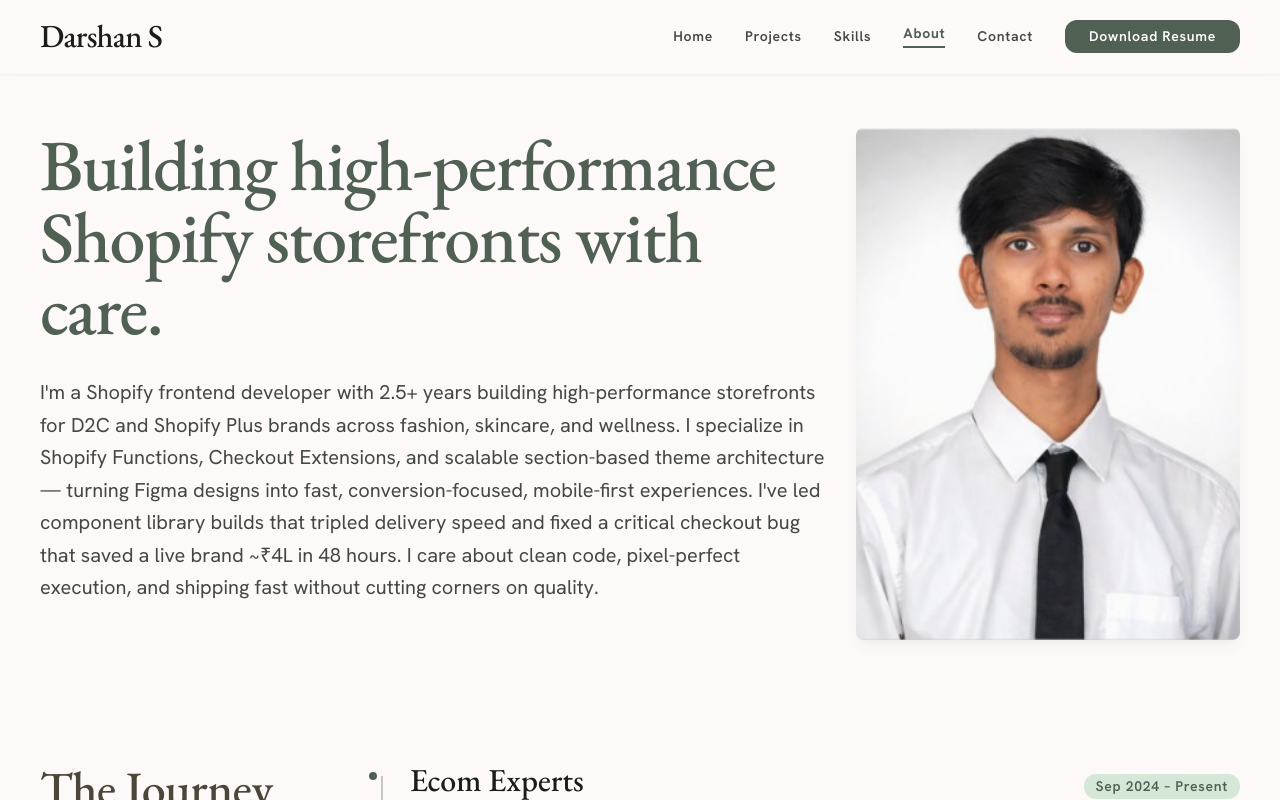
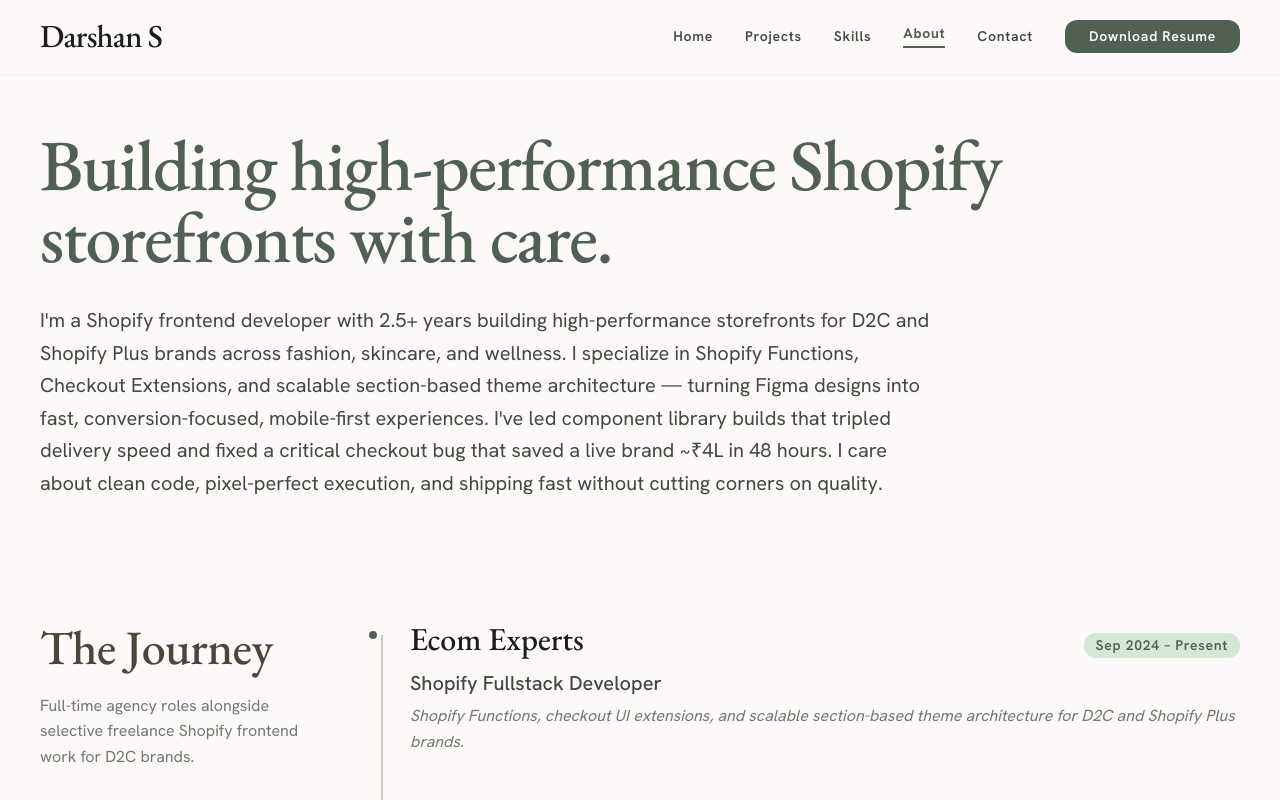
Before and after one commit to darshansrinivasa/darshansrinivasa-portfolio, a Next.js app: page /about in a window 1280 px wide. Shown: the top 800 px of the page. Built offline with nearby package versions, Linux system fonts and the light colour scheme.

Commit message:
[FIX]: About page UI update 2

```diff
--- a/src/components/sections/about/AboutPageContent.tsx
+++ b/src/components/sections/about/AboutPageContent.tsx
@@ -1,5 +1,4 @@
 import Link from "next/link";
-import Image from "next/image";
 import {
   aboutPage,
   education,
@@ -7,22 +6,6 @@ import {
 } from "@/content/about";
 import { Container } from "@/components/layout/Container";
 import { cn } from "@/lib/cn";
-
-function PortraitImage() {
-  return (
-    <div className="group relative aspect-[3/4] w-full overflow-hidden rounded-xl bg-surface-container-high shadow-lg shadow-primary/5">
-      <Image
-        src={aboutPage.portrait.src}
-        alt={aboutPage.portrait.alt}
-        fill
-        priority
-        sizes="(max-width: 768px) 100vw, 33vw"
-        className="object-cover transition-transform duration-700 group-hover:scale-105"
-      />
-      <div className="pointer-events-none absolute inset-0 bg-primary/10 opacity-20 mix-blend-multiply" />
-    </div>
-  );
-}
 
 function ExperienceTimeline() {
   return (
@@ -138,19 +121,12 @@ export function AboutPageContent() {
     <main className="flex-1 pb-section-gap pt-8 pb-stack-lg md:pt-0">
       <section className="mb-section-gap">
         <Container className="md:pt-stack-lg">
-          <div className="grid grid-cols-1 items-start gap-stack-md md:grid-cols-12 md:gap-grid-gutter">
-            <div className="md:col-span-8">
           <h1 className="mb-stack-md font-headline-lg-mobile text-headline-lg-mobile leading-tight text-primary md:font-display-lg md:text-display-lg md:leading-none">
             {aboutPage.title}
           </h1>
           <p className="font-body-md text-body-md leading-relaxed text-on-surface-variant md:max-w-4xl md:font-body-lg md:text-body-lg">
             {aboutPage.bio}
           </p>
-            </div>
-            <div className="md:col-span-4 md:flex md:justify-end">
-              <PortraitImage />
-            </div>
-          </div>
         </Container>
       </section>
 
--- a/src/content/about.ts
+++ b/src/content/about.ts
@@ -18,10 +18,6 @@ export type EducationEntry = {
 export const aboutPage = {
   title: "Building high-performance Shopify storefronts with care.",
   bio: "I'm a Shopify frontend developer with 2.5+ years building high-performance storefronts for D2C and Shopify Plus brands across fashion, skincare, and wellness. I specialize in Shopify Functions, Checkout Extensions, and scalable section-based theme architecture — turning Figma designs into fast, conversion-focused, mobile-first experiences. I've led component library builds that tripled delivery speed and fixed a critical checkout bug that saved a live brand ~₹4L in 48 hours. I care about clean code, pixel-perfect execution, and shipping fast without cutting corners on quality.",
-  portrait: {
-    src: "/images/profile-pic.jpeg",
-    alt: "Darshan Srinivasa",
-  },
   timelineTitle: "The Journey",
   timelineSubtitle:
     "Full-time agency roles alongside selective freelance Shopify frontend work for D2C brands.",
```
Also changed, not shown: public/images/profile-pic.jpeg (deleted). Lines whose indentation alone changed are shown as unchanged.
